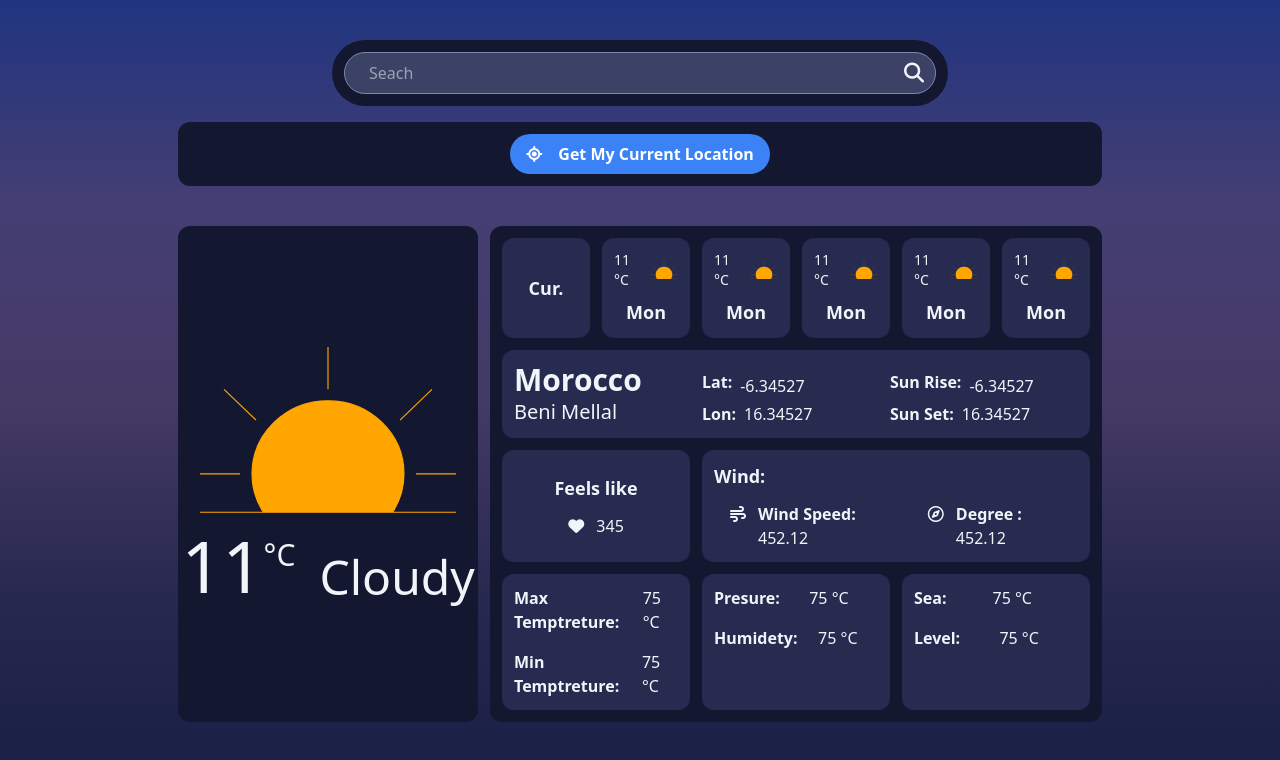
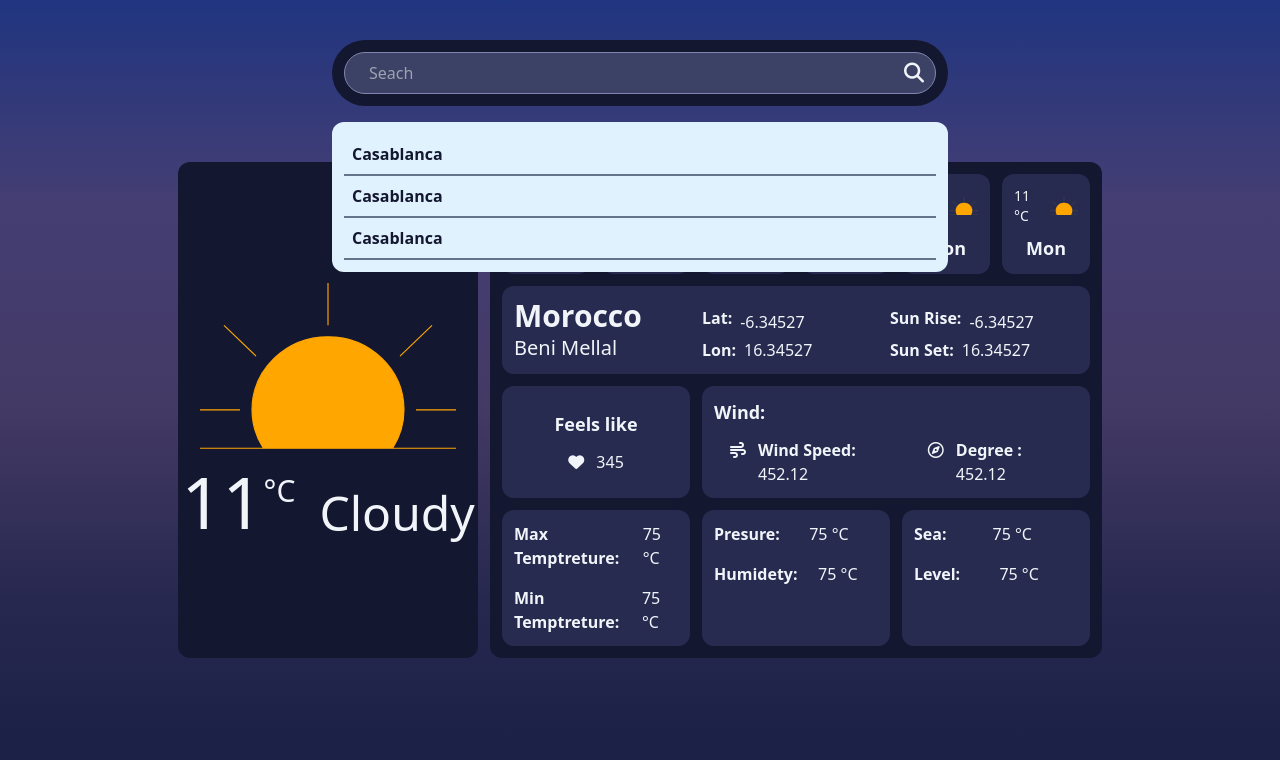
Before and after one commit to oussamasine07/weather-app, a plain HTML site: page index.html in a window 1280 px wide. Drawn offline with nearby package versions, Linux system fonts and the light colour scheme.

Commit message:
finish search result in the ui

```diff
--- a/index.html
+++ b/index.html
@@ -10,21 +10,35 @@
 </head>
 <body>
     <main id="main" class="w-screen h-screen text-slate-100 p-6">
-        <nav class="py-4 bordered flex justify-center items-center ">
+        <nav class="py-4 bordered flex justify-center items-center relative">
             <div class="p-3 bg-[#141730] w-4/5 md:w-1/2 rounded-full relative">
                 <input type="text" placeholder="Seach" class="w-full py-2 px-6 focus:outline-none rounded-full bg-[#3C4166] border border-[#7F85AC]">
                 <span class="search absolute top-1/2 text-xl right-6">
                     <i class="fa-solid fa-magnifying-glass"></i>
                 </span>
             </div>
+
+            <div class="md:w-1/2 bg-sky-100 p-3 rounded-xl absolute top-full z-[100]">
+                <ul>
+                    <li class="border-b-2 border-slate-500 ">
+                        <a href="#" class="p-2 capitalize text-[#141730] font-bold block transition-all hover:text-gray-500">casablanca</a>
+                    </li>
+                    <li class="border-b-2 border-slate-500 ">
+                        <a href="#" class="p-2 capitalize text-[#141730] font-bold block transition-all hover:text-gray-500">casablanca</a>
+                    </li>
+                    <li class="border-b-2 border-slate-500 ">
+                        <a href="#" class="p-2 capitalize text-[#141730] font-bold block transition-all hover:text-gray-500">casablanca</a>
+                    </li>
+                </ul>
+            </div>
         </nav>
 
-        <div class="w-3/4 mx-auto bg-[#141730] p-3 rounded-xl flex items-center justify-center">
+        <!-- <div class="w-3/4 mx-auto bg-[#141730] p-3 rounded-xl flex items-center justify-center">
             <button id="current-location" class="bg-blue-500 hover:bg-blue-700 text-white font-bold py-2 px-4 rounded-full capitalize" type="button">
                 <i class="fa-solid fa-location-crosshairs"></i>
                 <span class="ml-3">get my current location</span>
             </button>
-        </div>
+        </div> -->
 
         <div class="main-wrapper w-3/4 mx-auto grid grid-cols-3 gap-3 mt-10">
             <div class="main-icon col-span-1 flex flex-col justify-center items-center p-3 bg-[#141730] rounded-xl">
```
